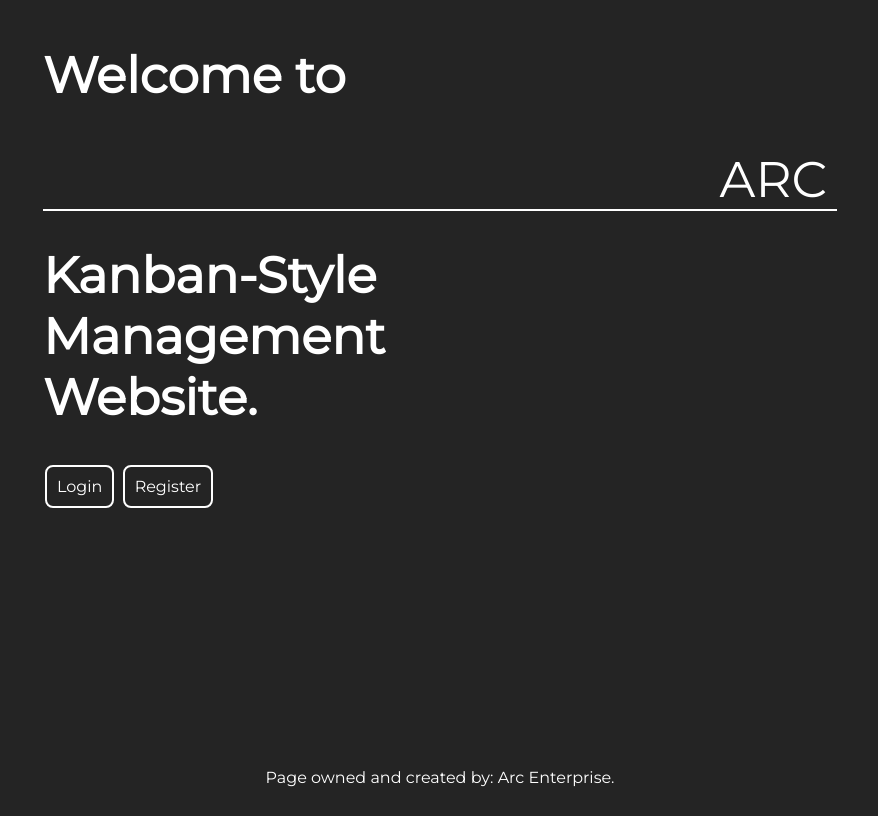
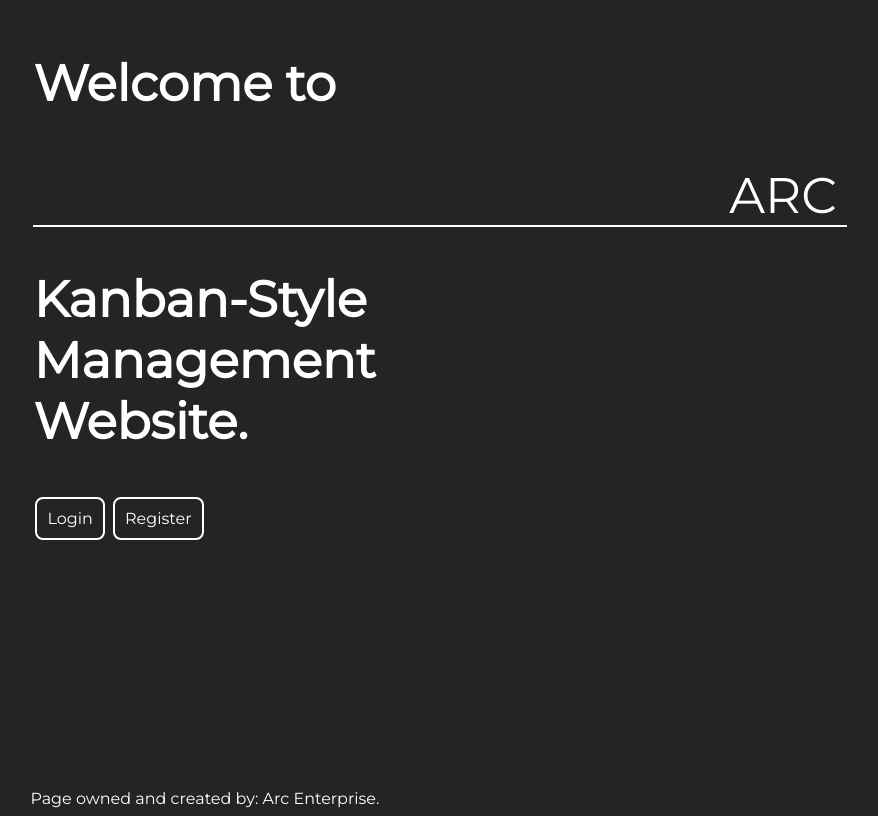
Before and after one commit to AxisTrotec/AxisTrotec.github.io, a PHP site: page / in a window 1280 px wide. Shown: the whole page, without its empty margins (200-1078 px from the left). Run offline with PHP 8.4, Linux system fonts and the light colour scheme.

Commit message:
Add files via upload

```diff
--- a/Kanban/css/login.css
+++ b/Kanban/css/login.css
@@ -88,3 +88,7 @@ footer{
 	width: 100%;
 	height: 2.5rem;
 }
+
+@media screen and (max-width: 800px){
+
+}
--- a/Kanban/css/manager.css
+++ b/Kanban/css/manager.css
@@ -104,3 +104,7 @@ body {
   border-color: transparent;
   box-shadow: 0 0 0 3px rgba(255, 255, 255, .25);
 }
+
+@media screen and (max-width: 800px){
+
+}
--- a/Kanban/css/style.css
+++ b/Kanban/css/style.css
@@ -2,18 +2,35 @@
 
 * {
 	font-family: 'Montserrat', sans-serif;
+	box-sizing: border-box;
 }
 
-body{
-	position: relative;
+*:before, *:after {
+	box-sizing: border-box;
+}
+
+@-ms-viewport{
+    width: device-width;
+}
+
+html, body {
 	min-height: 100vh;
 	min-width: 100vh;
-	max-width: fit-content;
 	background-color: #242424;
 	color: white;
 	width: 80%;
 	margin-left: auto;
 	margin-right: auto;
+	height: 100%;
+	position: relative;
+}
+
+.main {
+	min-height: 100vh;
+	overflow: hidden;
+	display: block;
+	position: relative;
+	padding-bottom: 100px;
 }
 
 /* v Index.php v*/
@@ -94,12 +111,18 @@ nav a{
 	padding-bottom: 70px;
 }
 
-footer{
+/* footer{
 	text-align: center;
 	position: absolute;
 	bottom: 0;
 	width: 100%;
 	height: 2.5rem;
+} */
+
+footer {
+	position: absolute;
+	bottom: 0;
+	width: 100%;
 }
 
 /* ^ Index.php ^ */
--- a/Kanban/index.html
+++ b/Kanban/index.html
@@ -1,15 +1,19 @@
 <!doctype html>
 <html lang="en">
+
 <head>
     <!-- Required meta tags -->
     <meta charset="utf-8">
-    <meta name="viewport" content="width=device-width, initial-scale=1, shrink-to-fit=no">
+    <meta name="viewport" content="width=device-width, initial-scale=1">
     <link rel="stylesheet" href="css/style.css">
 
     <title> Arc Kanban </title>
 </head>
+
 <body>
-    <div class="content">
+    <div class="main">
+
+        <section class="content">
 
             <h1 class="title"> Welcome to </h1>
             <div id="line"> <span id="arc"> ARC </span> </div>
@@ -18,8 +22,11 @@
             <a class="button" href="login.html"> Login </a>
             <a class="button" href="register.html"> Register </a>
 
-    </div>
+        </section>
 
         <footer> Page owned and created by: Arc Enterprise. </footer>
+
+    </div>
 </body>
+
 </html>
```
Also changed, not shown: other parts of Kanban/css/style.css (+44 -0 lines), Kanban/css/sending.css (indentation only). Lines whose indentation alone changed are shown as unchanged.
